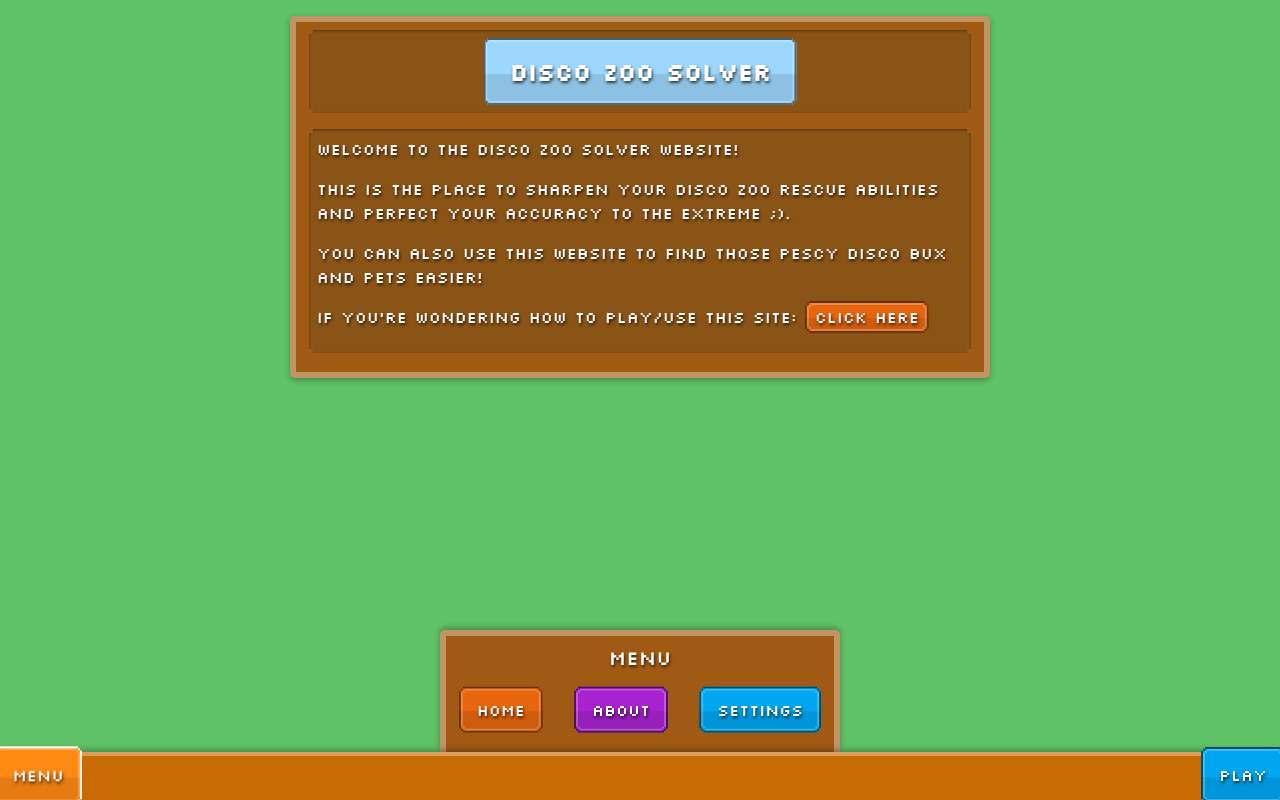
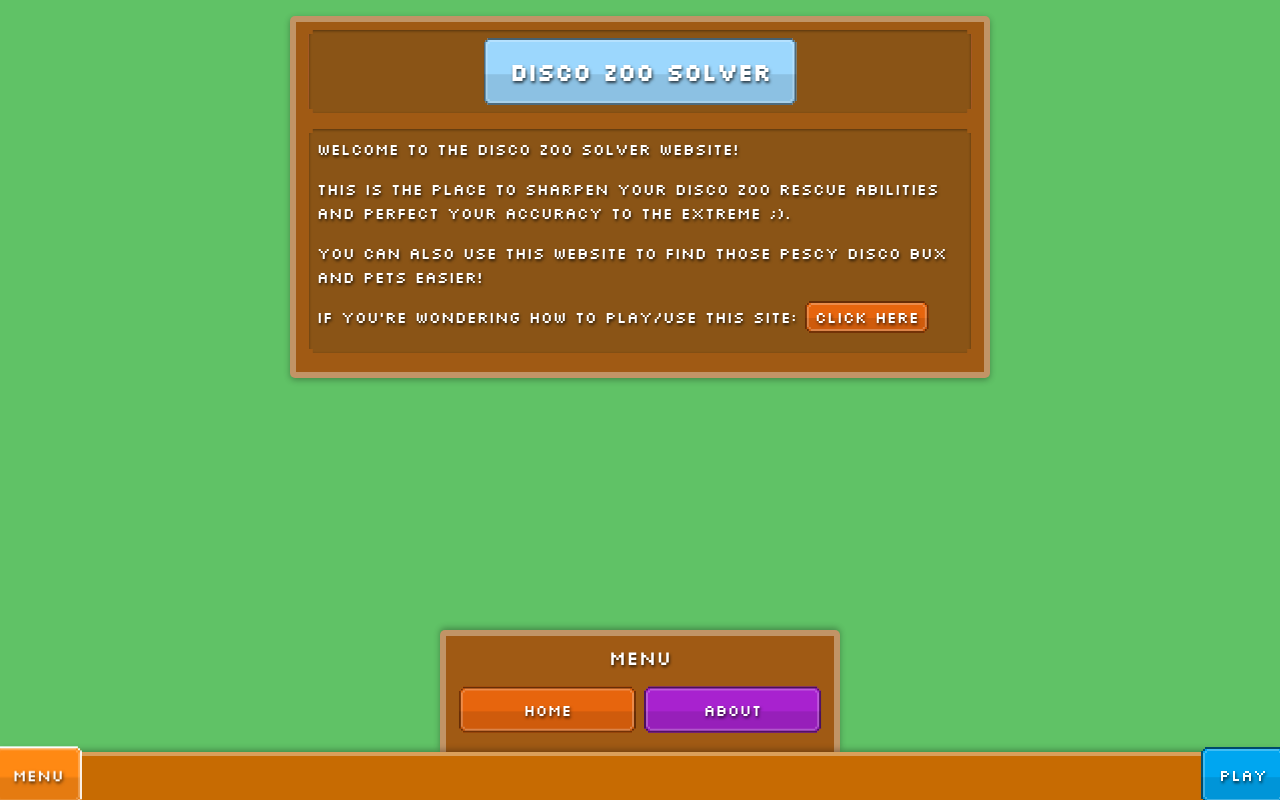
Before and after one commit to derJunker/disco-zoo-solver, a Vue app in the folder frontend/: page / in a window 1280 px wide. Both pictures are taken after a click on the button "Menu". Built offline with nearby package versions, Linux system fonts and the light colour scheme.

Commit message:
better layout for overlays

```diff
--- a/frontend/src/components/Overlays/MenuOverlay.vue
+++ b/frontend/src/components/Overlays/MenuOverlay.vue
@@ -4,7 +4,7 @@
     <div class="menu-buttons">
       <button class="btn btn-gradient color-action-info" @click="clickedHome()">Home</button>
       <button class="btn btn-gradient color-action-neutral-3" @click="clickedAbout()">About</button>
-      <button class="btn btn-gradient color-action-neutral-2" @click="clickedSettings()">Settings</button>
+<!--      <button class="btn btn-gradient color-action-neutral-2" @click="clickedSettings()">Settings</button>-->
       <!--      <button class="btn btn-gradient color-action-neutral-1" @click="clickedStats()">Stats</button>-->
     </div>
   </div>
@@ -12,11 +12,10 @@
 
 <style scoped>
 .menu-buttons {
-  display: flex;
-  flex-wrap: wrap;
+  display: grid;
+  grid-template-columns: repeat(auto-fit , minmax(7rem, 1fr));
   column-gap: .5rem;
   row-gap: .3rem;
-  justify-content: space-between;
 }
 .btn {
   padding: .7rem 1rem;
--- a/frontend/src/components/Overlays/PlayOverlay.vue
+++ b/frontend/src/components/Overlays/PlayOverlay.vue
@@ -10,11 +10,10 @@
 
 <style scoped>
 .play-buttons {
-  display: flex;
-  flex-wrap: wrap;
+  display: grid;
+  grid-template-columns: repeat(auto-fit , minmax(10rem, 1fr));
   column-gap: .5rem;
   row-gap: .3rem;
-  justify-content: space-between;
 }
 .btn {
   padding: .7rem 1rem;
```
